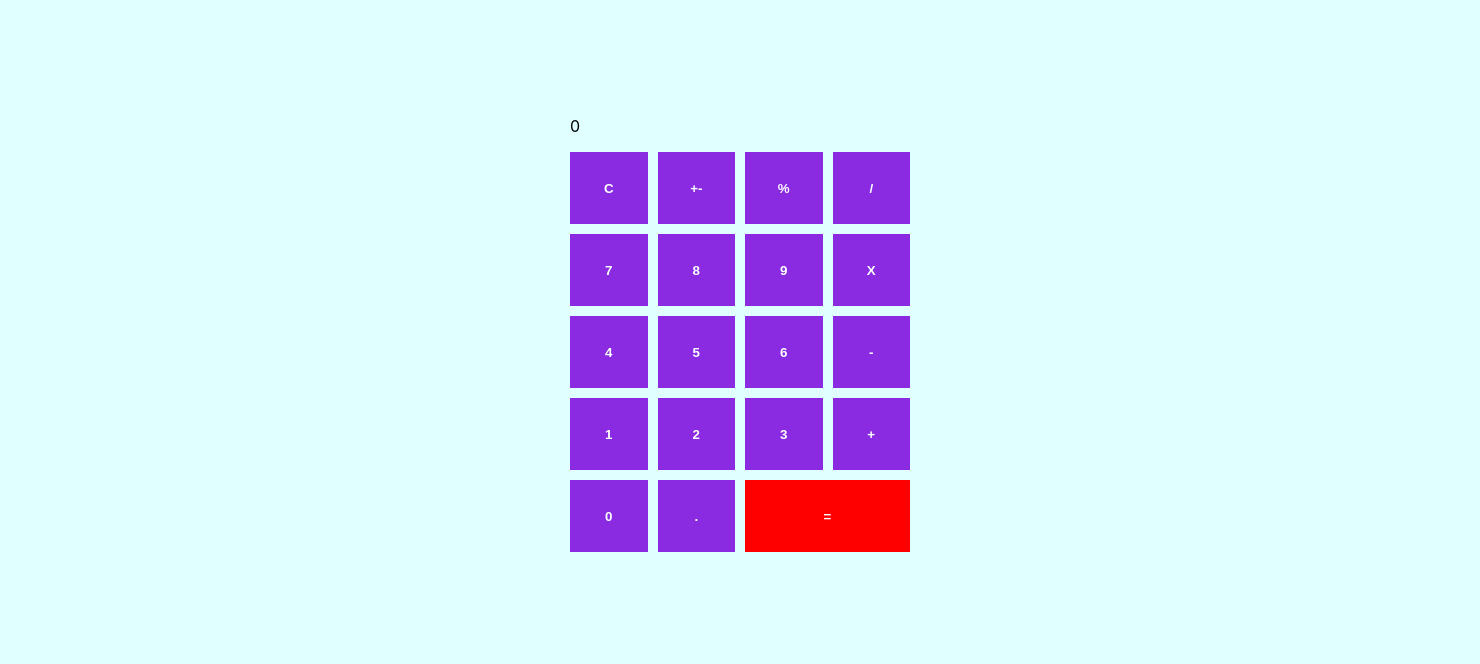
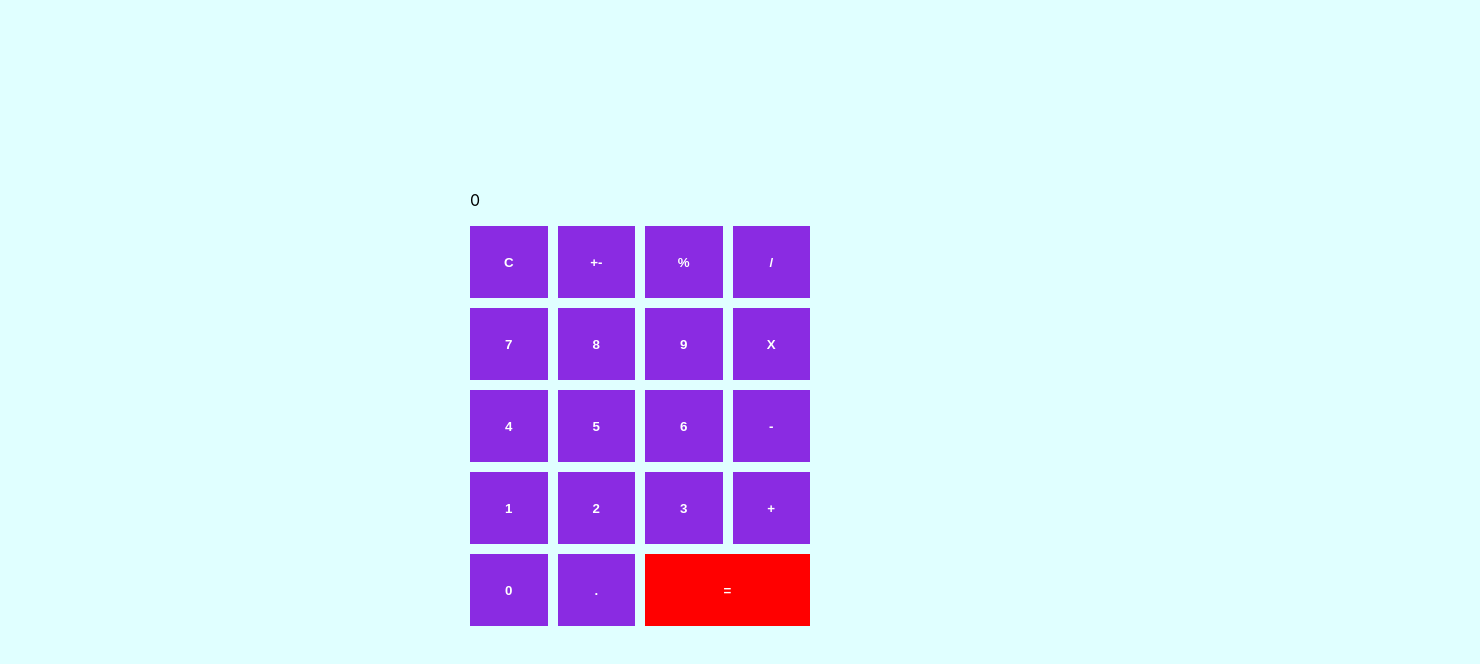
Before and after one commit to CSIS331-MobileApp-S24/calculator-Rory3140, a React (Create React App) app: page / in a window 1280 px wide. Shown: the top 664 px of the page, 1480 px wide, since content can reach past the window. Built offline with nearby package versions, Linux system fonts and the light colour scheme; the HTML template or start-up script is replaced by a standard one.

Commit message:
end of first lab

```diff
--- a/src/components/ButtonBox.js
+++ b/src/components/ButtonBox.js
@@ -18,7 +18,13 @@ const ButtonBox = () => {
   return (
     <div className="buttonbox">
       {btnValues.flat().map((button, i) => {
-        return <Button className="" key={i} value={button} onButtonClick={() => handleClick(button)}/>;
+        return (
+          <Button
+            key={i}
+            value={button}
+            onButtonClick={() => handleClick(button)}
+          />
+        );
       })}
     </div>
   );
--- a/src/index.css
+++ b/src/index.css
@@ -15,9 +15,8 @@ code {
 }
 
 .app {
-  width: 100%;
-  height: 100%;
-  padding: 100px;
+  width: 100vw;
+  height: 100vh;
   display: flex;
   justify-content: center;
   align-items: center;
```
Also changed, not shown: src/reportWebVitals.js (deleted, +0 -13 lines), src/setupTests.js (deleted, +0 -5 lines), 1 other file (tests, documents, lock files or other folders).
